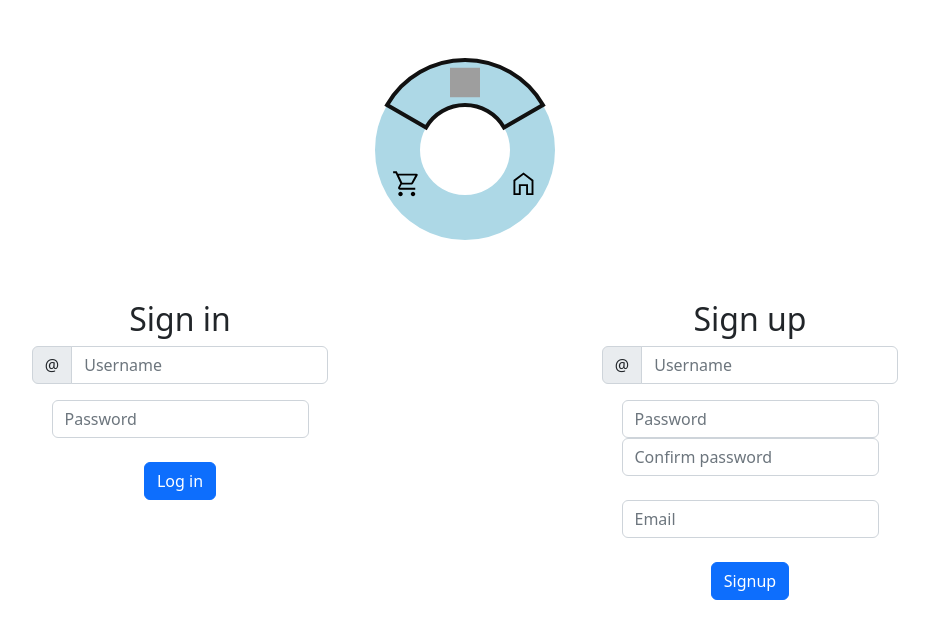
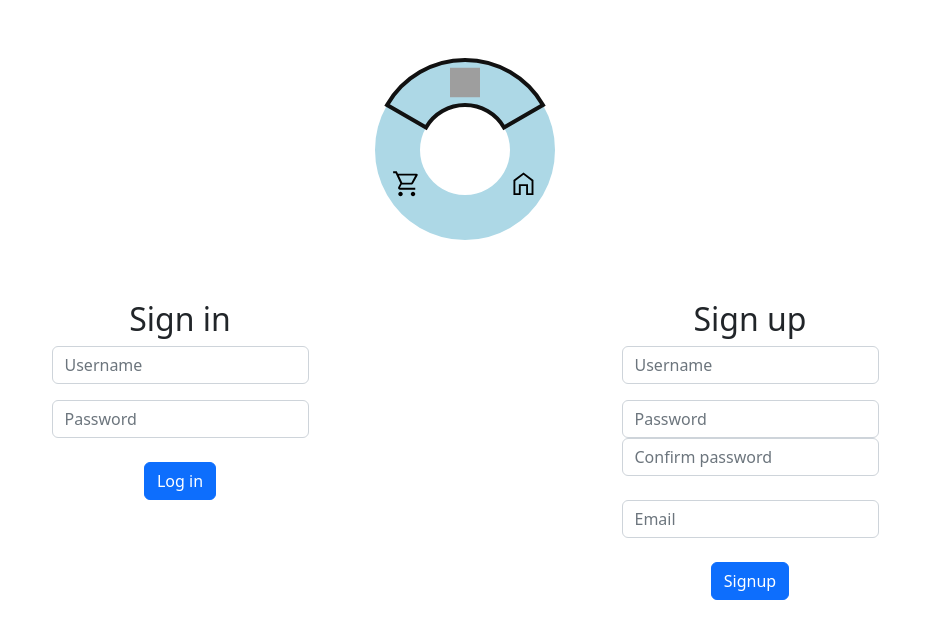
Before and after one commit to EphraimB/paay-demo-checkout-page, a Flask app: page /admin-login/ in a window 1280 px wide. Shown: the top 639 px of the page, without its empty margins (175-1104 px from the left). Run offline with Flask 2, Linux system fonts and the light colour scheme; some libraries are stand-ins or nearby versions; grey boxes are pictures that could not be loaded.

Commit message:
Took off the at at the username.

```diff
--- a/templates/admin-login/index.html
+++ b/templates/admin-login/index.html
@@ -8,7 +8,6 @@
             <div class="row justify-content-center">
                 <div class="col-auto">
                     <div class="input-group mb-3">
-                        <span class="input-group-text" id="basic-addon1">@</span>
                         <input type="text" class="form-control" placeholder="Username" aria-label="Username" aria-describedby="basic-addon1">
                     </div>
                 </div>
@@ -28,7 +27,6 @@
             <div class="row justify-content-center">
                 <div class="col-auto">
                     <div class="input-group mb-3">
-                        <span class="input-group-text" id="basic-addon1">@</span>
                         <input type="text" class="form-control" placeholder="Username" aria-label="Username" aria-describedby="basic-addon1">
                     </div>
                 </div>
```
